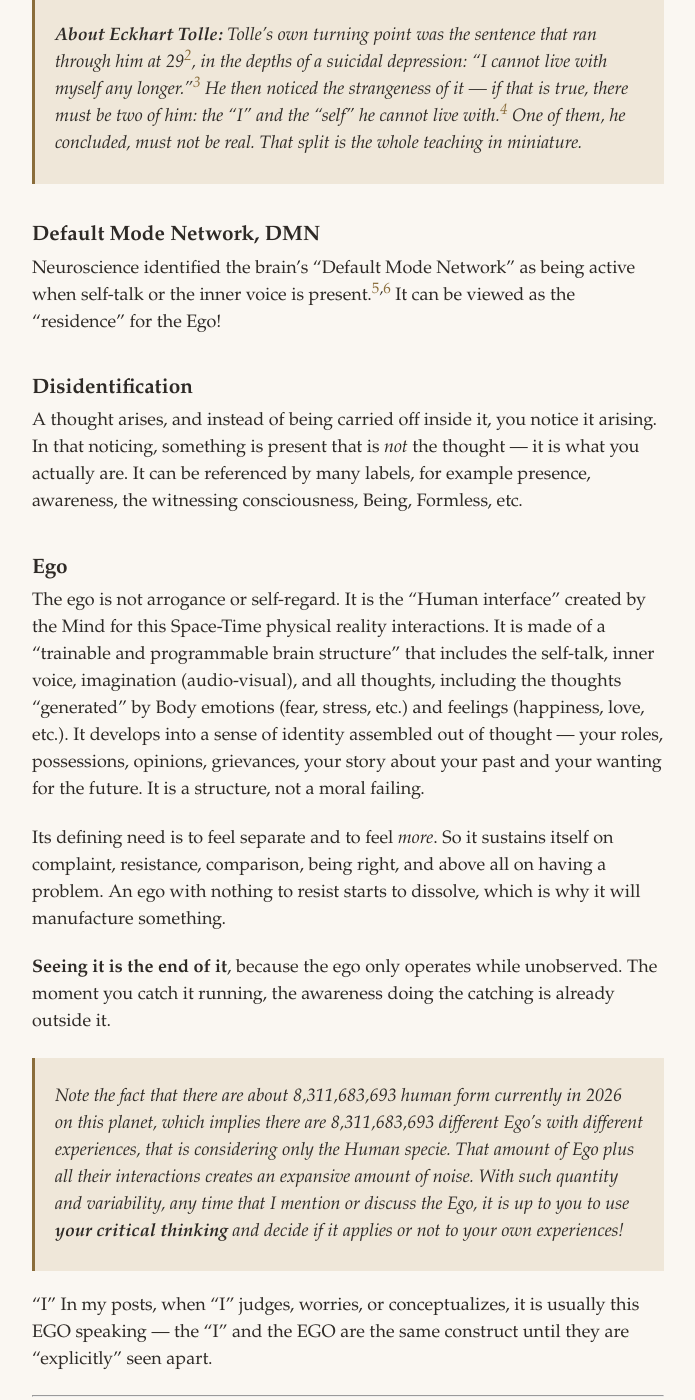
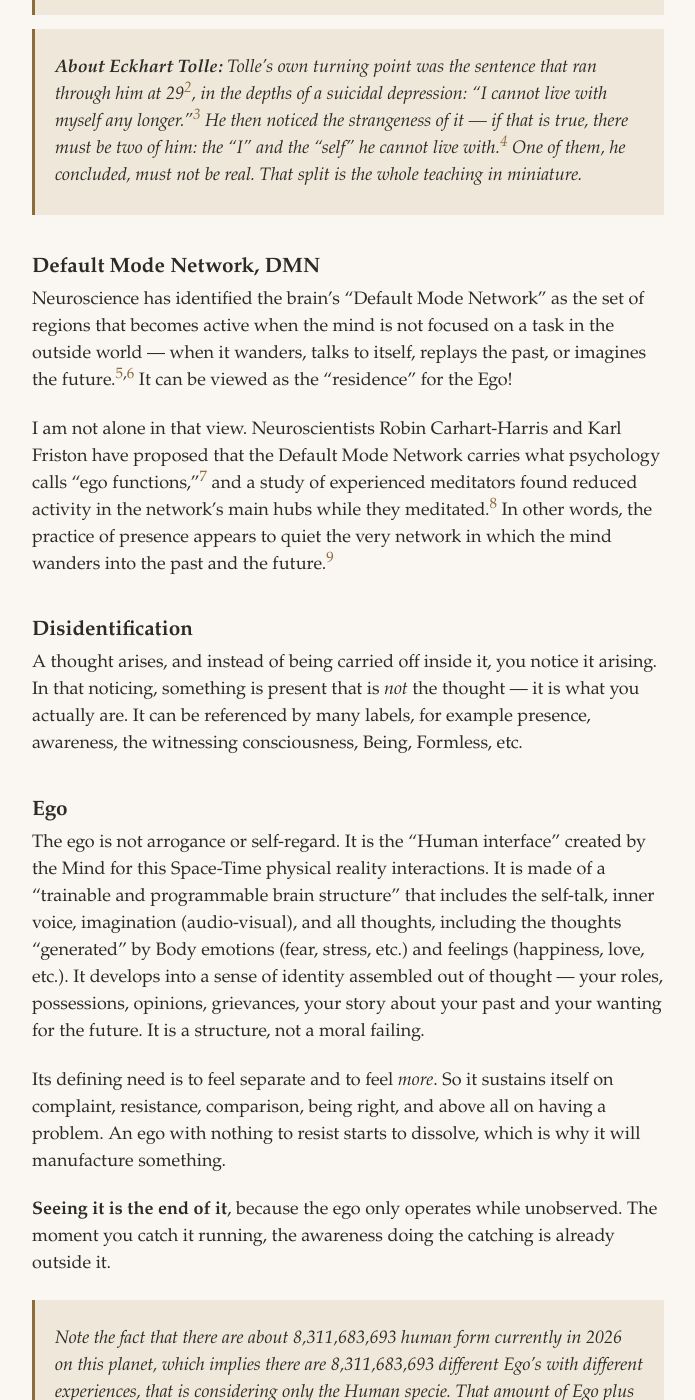
Before and after one commit to FrancoisCharette/myAwakeningJourney, a Jekyll site: the page built from _posts/2026-08-29-spiritual-glossary.md, in a window 1280 px wide and 1400 px high, scrolled down 2066 px. Shown: the whole window, without its empty margins (292-987 px from the left). Built offline with Jekyll 4.4.1, drawn with Linux system fonts in a browser that asks for light colours; comment, search, counter and statistics services are not loaded; some of the changed text lies outside the part shown.

Commit message:
Glossary: DMN review, supporting research and AI disclosure
Co-Authored-By: Claude Opus 5.5 <noreply@anthropic.com>

```diff
--- a/_posts/2026-08-29-spiritual-glossary.md
+++ b/_posts/2026-08-29-spiritual-glossary.md
@@ -45,11 +46,15 @@ Awakening does not destroy the Ego. Form still has function; awakened consciousn
 
 
 ### Default Mode Network, DMN
-Neuroscience identified the brain's "Default Mode Network" as being active when self-talk or the inner voice is present.[^raichle-2001]<sup>,</sup>[^raichle-2015] It can be viewed as the "residence" for the Ego!
+Neuroscience has identified the brain's "Default Mode Network" as the set of regions that becomes active when the mind is not focused on a task in the outside world — when it wanders, talks to itself, replays the past, or imagines the future.[^raichle-2001]<sup>,</sup>[^raichle-2015] It can be viewed as the "residence" for the Ego!
+
+I am not alone in that view. Neuroscientists Robin Carhart-Harris and Karl Friston have proposed that the Default Mode Network carries what psychology calls "ego functions,"[^carhart-harris-2010] and a study of experienced meditators found reduced activity in the network's main hubs while they meditated.[^brewer-2011] In other words, the practice of presence appears to quiet the very network in which the mind wanders into the past and the future.[^claude-dmn]
+
 
 
 ### Disidentification
 A thought arises, and instead of being carried off inside it, you notice it arising. In that noticing, something is present that is _not_ the thought — it is what you actually are. It can be referenced by many labels, for example presence, awareness, the witnessing consciousness, Being, Formless, etc.
+
 
 
 ### Ego
@@ -86,3 +90,9 @@ Its defining need is to feel separate and to feel _more_. So it sustains itself
 [^raichle-2001]: Raichle, M. E., et al. (2001). [A default mode of brain function](https://www.researchgate.net/publication/12122387_A_default_mode_of_brain_function). *PNAS*, 98(2), 676–682.
 
 [^raichle-2015]: Raichle, M. E. (2015). [The brain’s default mode network](https://www.annualreviews.org/content/journals/10.1146/annurev-neuro-071013-014030). *Annual Review of Neuroscience*, 38, 433–447.
+
+[^carhart-harris-2010]: Carhart-Harris, R. L., & Friston, K. J. (2010). [The default-mode, ego-functions and free-energy: a neurobiological account of Freudian ideas](https://pmc.ncbi.nlm.nih.gov/articles/PMC2850580). *Brain*, 133(4), 1265–1283.
+
+[^brewer-2011]: Brewer, J. A., et al. (2011). [Meditation experience is associated with differences in default mode network activity and connectivity](https://www.pnas.org/doi/10.1073/pnas.1112029108). *PNAS*, 108(50), 20254–20259.
+
+[^claude-dmn]: In this entry, the description of the network in the first sentence and the whole second paragraph were drafted by Claude, an AI assistant made by Anthropic, at my request. The “residence for the Ego” sentence is my own. I reviewed the wording and kept it.
```
Also changed, not shown: other parts of _posts/2026-08-29-spiritual-glossary.md (+1 -1 lines).
